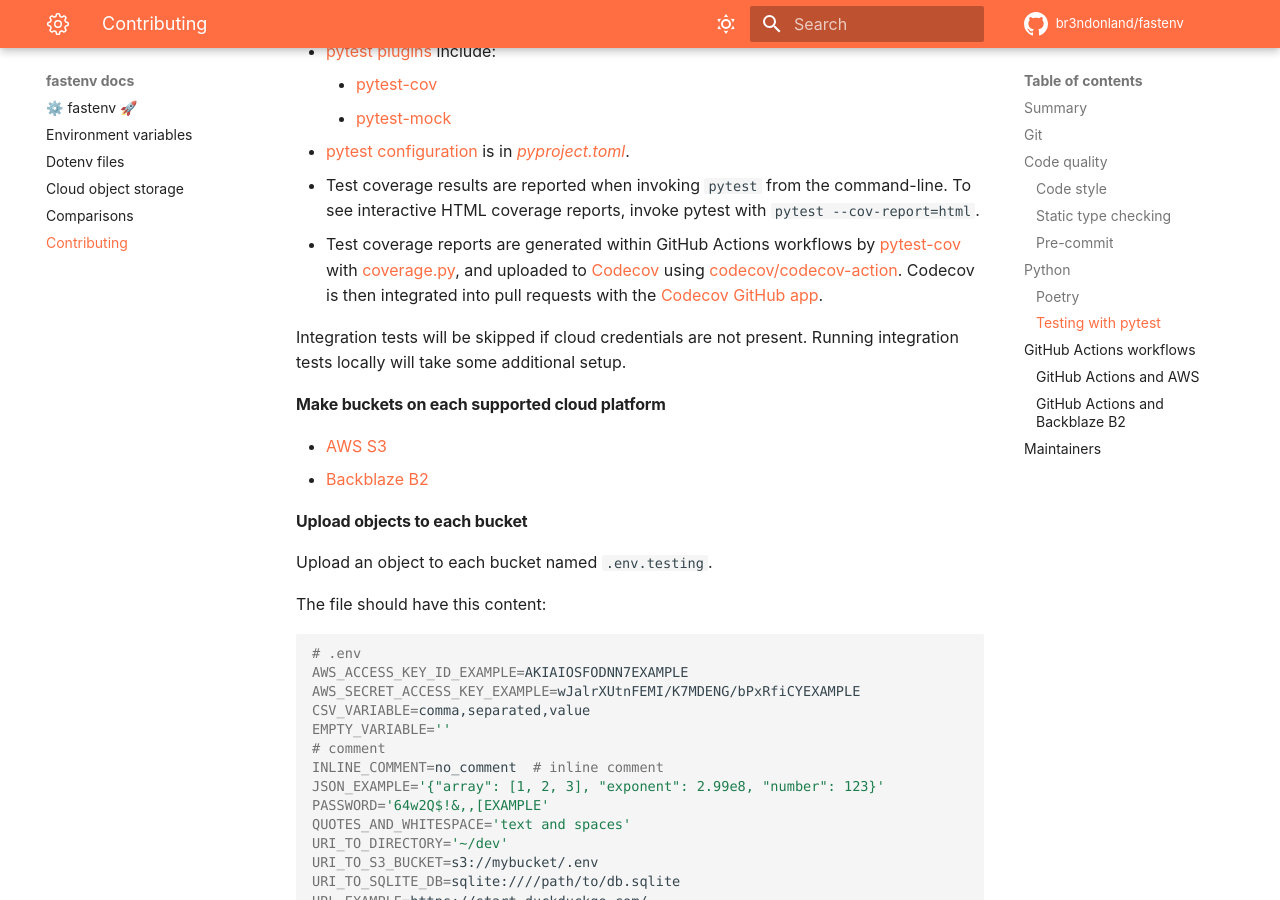
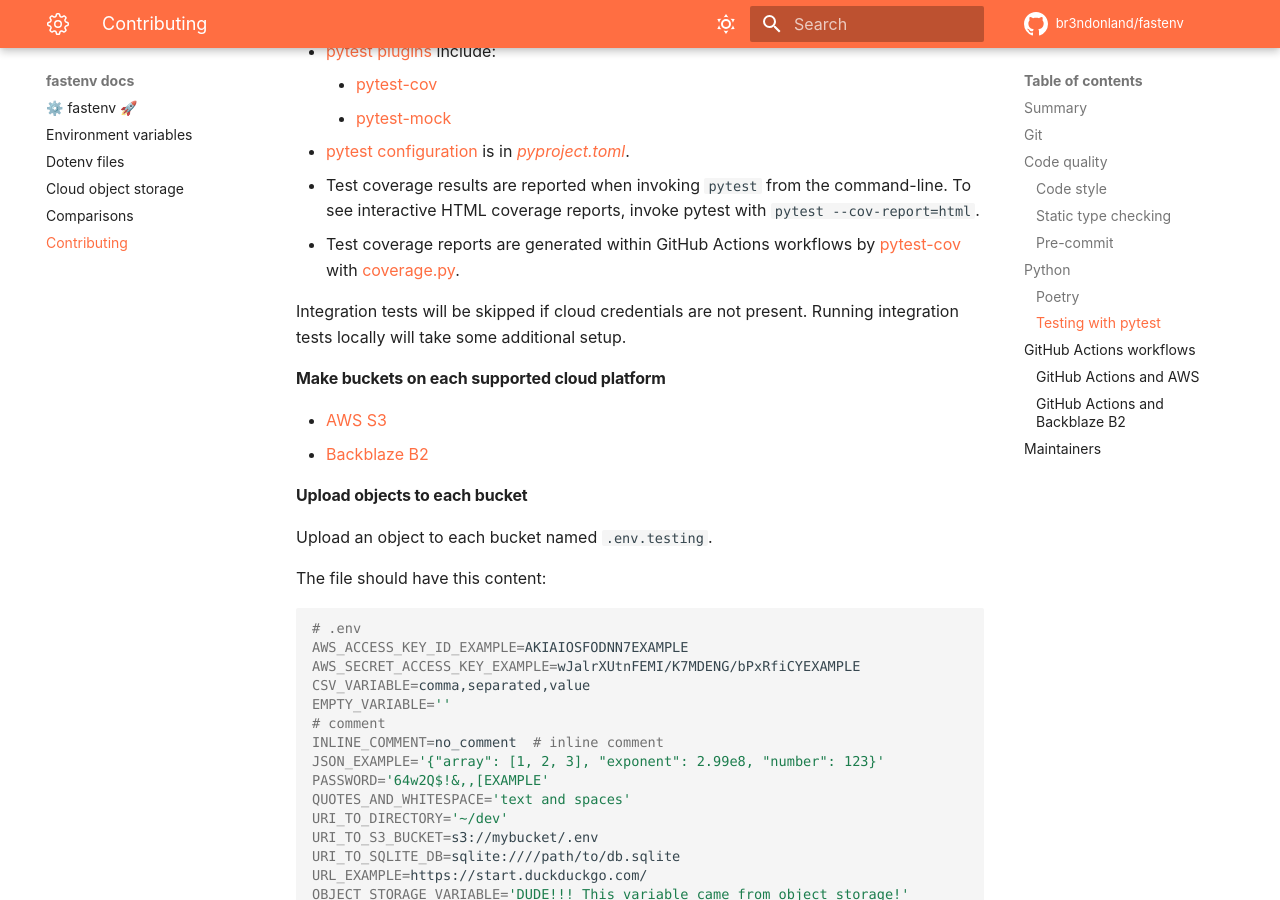
Before and after one commit to br3ndonland/fastenv, an MkDocs documentation site: the page built from docs/contributing.md, in a window 1280 px wide and 900 px high, scrolled down 3360 px. Built offline with MkDocs 1.6.1 and Material for MkDocs 9.7.7, drawn with Linux system fonts in a browser that asks for light colours; comment, search, counter and statistics services are not loaded.

Commit message:
Remove Codecov upload from GitHub Actions workflow

```diff
--- a/docs/contributing.md
+++ b/docs/contributing.md
@@ -110,7 +110,7 @@
     -   [pytest-mock](https://github.com/pytest-dev/pytest-mock)
 -   [pytest configuration](https://docs.pytest.org/en/latest/reference/customize.html) is in _[pyproject.toml](https://github.com/br3ndonland/fastenv/blob/HEAD/pyproject.toml)_.
 -   Test coverage results are reported when invoking `pytest` from the command-line. To see interactive HTML coverage reports, invoke pytest with `pytest --cov-report=html`.
--   Test coverage reports are generated within GitHub Actions workflows by [pytest-cov](https://github.com/pytest-dev/pytest-cov) with [coverage.py](https://github.com/nedbat/coveragepy), and uploaded to [Codecov](https://docs.codecov.io/docs) using [codecov/codecov-action](https://github.com/marketplace/actions/codecov). Codecov is then integrated into pull requests with the [Codecov GitHub app](https://github.com/marketplace/codecov).
+-   Test coverage reports are generated within GitHub Actions workflows by [pytest-cov](https://github.com/pytest-dev/pytest-cov) with [coverage.py](https://github.com/nedbat/coveragepy).
 
 Integration tests will be skipped if cloud credentials are not present. Running integration tests locally will take some additional setup.
 
```
Also changed, not shown: 1 other file.
